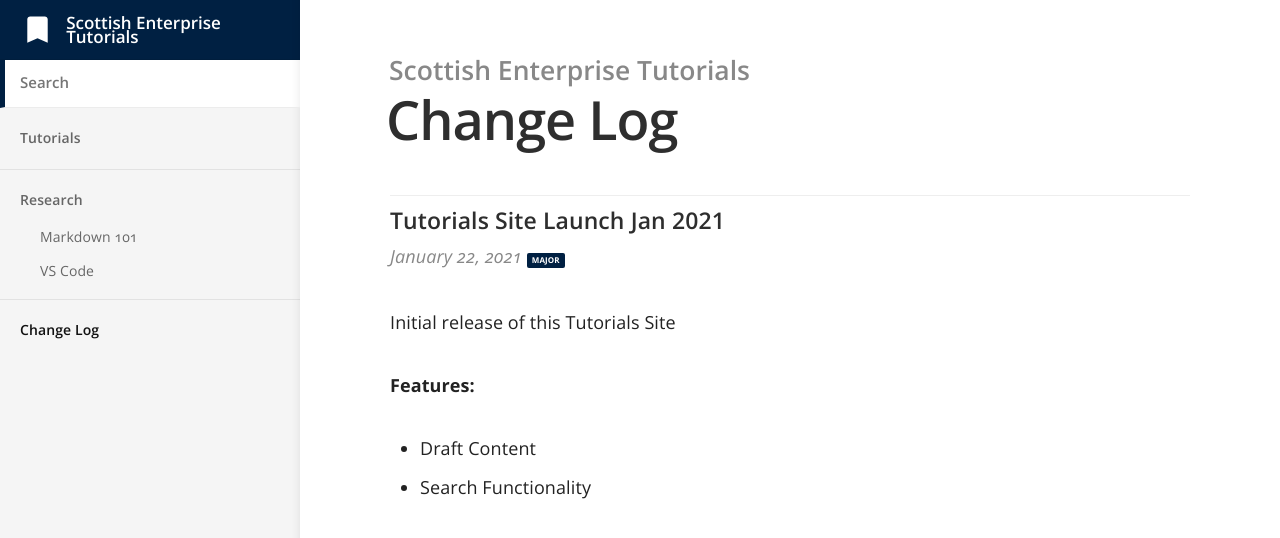
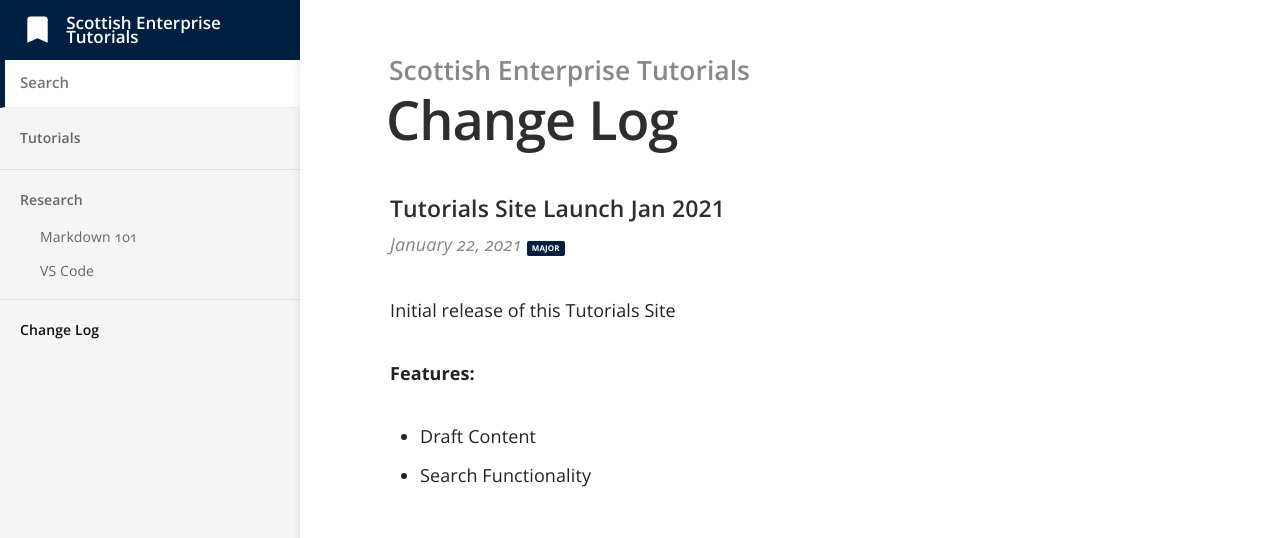
Before and after one commit to scotentSD/Tutorials, a Jekyll site: the page built from changelog.html, in a window 1280 px wide. Shown: the top 538 px of the page. Built offline with Jekyll 4.4.1, drawn with Linux system fonts in a browser that asks for light colours.

Commit message:
Update _layout.scss
mk

```diff
--- a/_sass/_layout.scss
+++ b/_sass/_layout.scss
@@ -164,7 +164,6 @@ $nav-image: $baseurl + "/images/menu.svg";
 
 	h3::before {
 		content: "";
-		@extend hr;
 		margin: 10px 0;
 	}
 }
```
